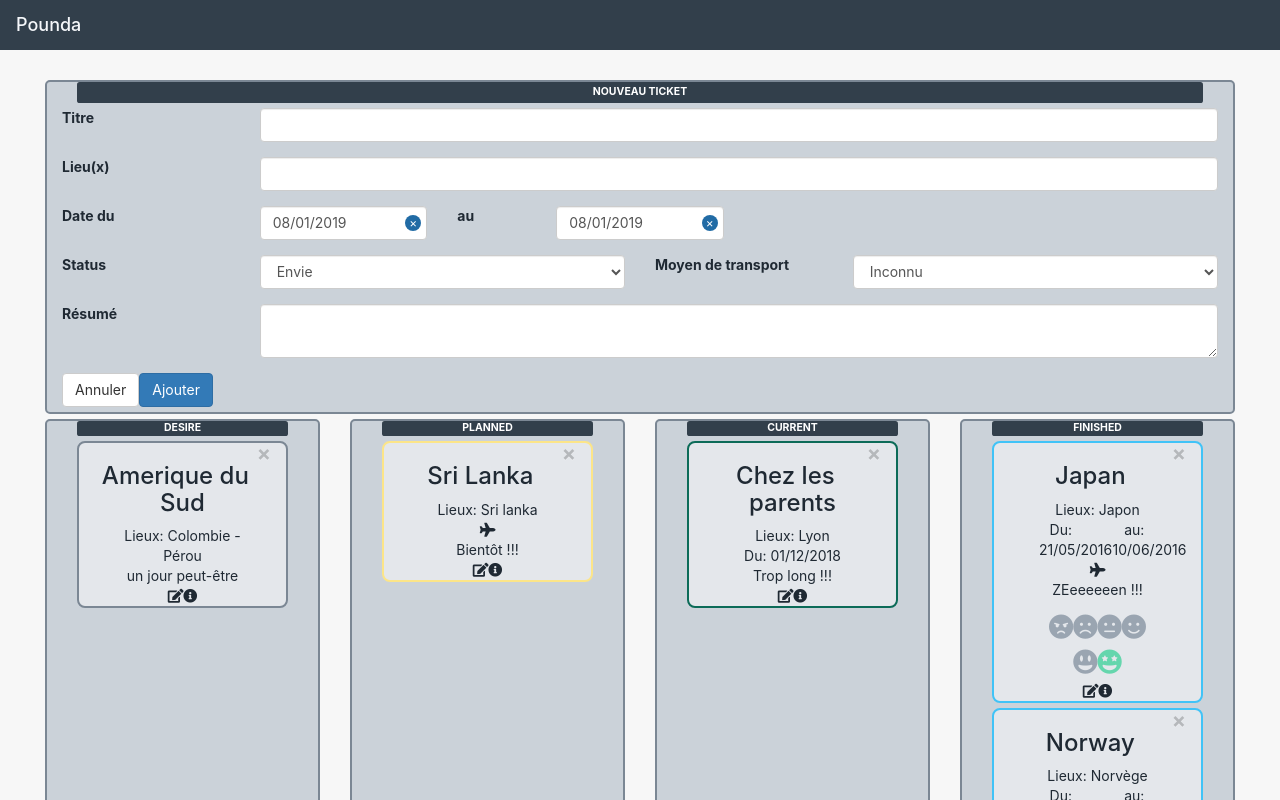
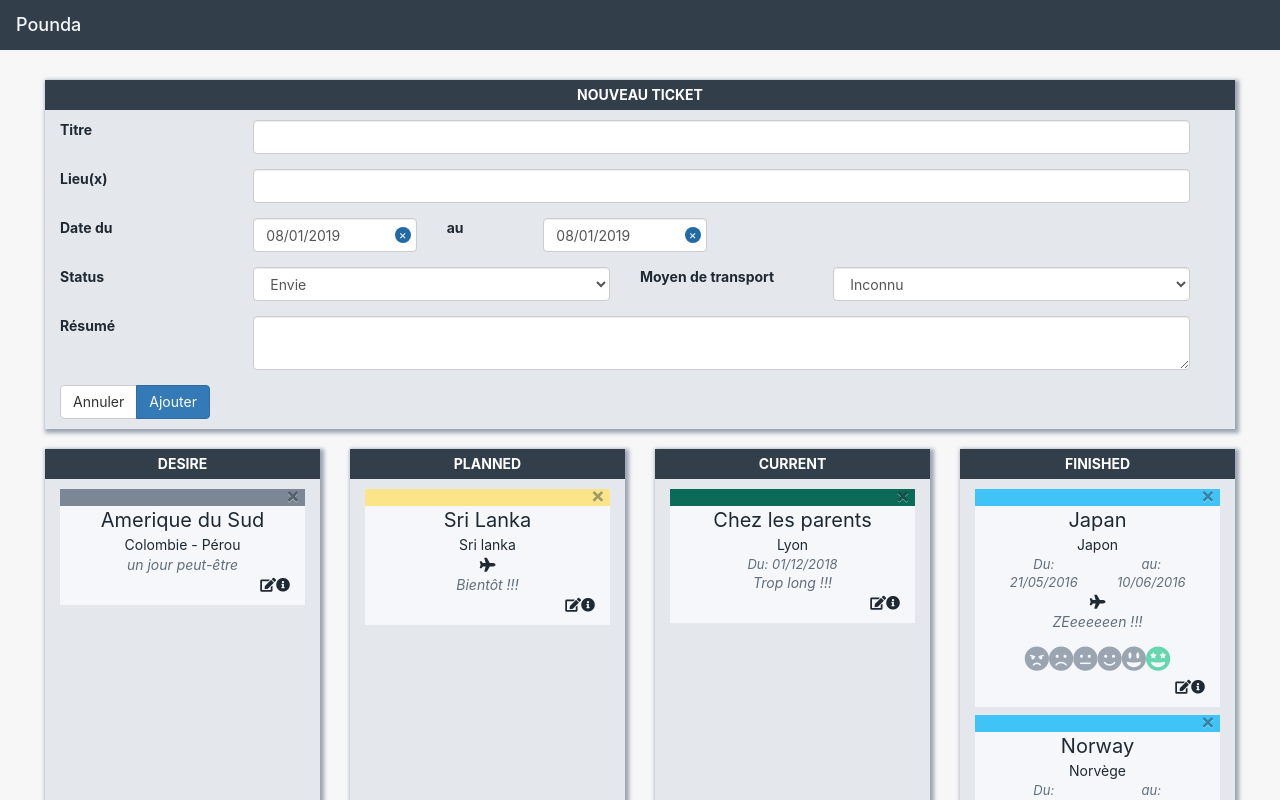
Before and after one commit to poundawan/pounda, a React (Create React App) app: page / in a window 1280 px wide. Both pictures are taken after a click on the button "Nouveau Ticket". Shown: the top 800 px of the page. Built offline with nearby package versions, Linux system fonts and the light colour scheme.

Commit message:
Maj design et priorités

```diff
--- a/src/App.css
+++ b/src/App.css
@@ -94,7 +94,10 @@ button.bg-dark:focus {
 }
 
 .margin-bottom {
-  margin-bottom: 5px;
+  margin-bottom: 10px;
+}
+.margin-left {
+  margin-left: 15px;
 }
 
 .tables-container {
@@ -135,23 +138,39 @@ button.bg-dark:focus {
   background-color: #9aa5b1;
 }
 .theme-trash:hover {
+  color: #52606d;
+  cursor: pointer;
 }
 
 .theme-fail.active,
 .theme-fail:hover {
   color: #8d2b0b;
+  cursor: pointer;
 }
 
 .theme-done.active,
 .theme-done:hover {
   color: #147d64;
+  cursor: pointer;
 }
 
 .priority {
   float: left;
   margin-right: 5px;
+  cursor: pointer;
 }
 
 .priority i {
   color: #f0b429;
 }
+
+.light {
+  color: #616e7c;
+}
+
+.small {
+  font-size: 13px;
+}
+.italic {
+  font-style: italic;
+}
--- /dev/null
+++ b/src/Priority.js
@@ -0,0 +1,92 @@
+import React, { Component } from "react";
+import "./ticket.css";
+import Icon from "./Icon";
+
+class Priority extends Component {
+  state = {
+    currentPriority: this.props.priority,
+    hoverPriority: 0
+  };
+
+  handleMouseHover = this.handleMouseHover.bind(this);
+  handleMouseHover(e, hoverPriority) {
+    e.preventDefault();
+    this.setState({ hoverPriority });
+  }
+
+  render() {
+    const { ticket, id, priority, onUpdate } = this.props;
+    const { hoverPriority } = this.state;
+    return (
+      <div className="priority" title="Priorité">
+        {ticket.status === "finished" ? (
+          <div>
+            <Icon
+              name="star"
+              fa={priority === 0 ? "far" : "fas"}
+              className="prio"
+            />
+            <Icon
+              name="star"
+              fa={priority < 2 ? "far" : "fas"}
+              className="prio"
+            />
+            <Icon
+              name="star"
+              fa={priority < 3 ? "far" : "fas"}
+              className="prio"
+            />
+          </div>
+        ) : (
+          <div>
+            <Icon
+              name="star"
+              fa={
+                (priority === 0 && hoverPriority < 1) ||
+                (priority >= hoverPriority && hoverPriority === 1)
+                  ? "far"
+                  : "fas"
+              }
+              className="prio"
+              onClick={e => onUpdate(e, ticket, id, 1)}
+              onMouseEnter={e => this.handleMouseHover(e, 1)}
+              onMouseLeave={e => this.handleMouseHover(e, 0)}
+            />
+            <Icon
+              name="star"
+              fa={
+                (priority < 2 && hoverPriority < 2) ||
+                (priority >= hoverPriority &&
+                  hoverPriority <= 2 &&
+                  hoverPriority > 0)
+                  ? "far"
+                  : "fas"
+              }
+              className="prio"
+              onClick={e => onUpdate(e, ticket, id, 2)}
+              onMouseEnter={e => this.handleMouseHover(e, 2)}
+              onMouseLeave={e => this.handleMouseHover(e, 0)}
+            />
+            <Icon
+              name="star"
+              fa={
+                (priority < 3 && hoverPriority < 3) ||
+                (priority >= hoverPriority &&
+                  hoverPriority <= 3 &&
+                  hoverPriority > 0)
+                  ? "far"
+                  : "fas"
+              }
+              className="prio"
+              onClick={e => onUpdate(e, ticket, id, 3)}
+              onMouseEnter={e => this.handleMouseHover(e, 3)}
+              onMouseLeave={e => this.handleMouseHover(e, 0)}
+            />
+          </div>
+        )}
+      </div>
+    );
+  }
+}
+
+export default Priority;
--- a/src/forecasts.js
+++ b/src/forecasts.js
@@ -1,14 +1,7 @@
 import React, { Component } from "react";
 import "./ticket.css";
-
-import {
-  FormGroup,
-  FormControl,
-  ControlLabel,
-  ButtonGroup,
-  Button
-} from "react-bootstrap";
 import Icon from "./Icon";
+import Priority from "./Priority";
 
 function DidOrNot({ status, ticket, id, onUpdate, onDelete }) {
   return (
@@ -34,31 +27,6 @@ function DidOrNot({ status, ticket, id, onUpdate, onDelete }) {
           />
         </div>
       )}
-    </div>
-  );
-}
-
-function Priority({ ticket, priority, id, onUpdate }) {
-  return (
-    <div className="priority" title="Priorité">
-      <Icon
-        name="star"
-        fa={priority > 0 ? "fas" : "far"}
-        className="prio"
-        onClick={e => onUpdate(e, ticket, id, 1)}
-      />
-      <Icon
-        name="star"
-        fa={priority > 1 ? "fas" : "far"}
-        className="prio"
-        onClick={e => onUpdate(e, ticket, id, 2)}
-      />
-      <Icon
-        name="star"
-        fa={priority > 2 ? "fas" : "far"}
-        className="prio"
-        onClick={e => onUpdate(e, ticket, id, 3)}
-      />
     </div>
   );
 }
@@ -108,7 +76,6 @@ class Forecasts extends Component {
 
   onUpdatePriority = (e, ticket, id, priority) => {
     e.preventDefault();
-    if (ticket.status === "finished") return;
     let forecasts = ticket.forecasts.filter(forecast => {
       if (forecast.id === id) {
         forecast.priority === priority
@@ -130,7 +97,6 @@ class Forecasts extends Component {
 
   onSubmit(e, ticket) {
     e.preventDefault();
-    console.log(this.state.title.length);
     if (this.state.title.length === 0) return alert("Titre vide");
     let id = 1;
     !ticket.forecasts
--- a/src/newTicket.css
+++ b/src/newTicket.css
@@ -3,12 +3,19 @@
 }
 
 .form-newticket {
-  border: 2px #7b8794 solid;
-  border-radius: 5px;
-  background-color: #cbd2d9;
-  padding-bottom: 5px;
+  box-shadow: 2px 2px 4px 2px #9aa5b1;
+  background-color: #e4e7eb;
+  padding-bottom: 10px;
+  margin-bottom: 10px;
 }
 
 .label-form {
-  padding: 5px;
+  background-color: #323f4b;
+  text-transform: uppercase;
+  text-align: center;
+  color: #fff;
+  margin-bottom: 10px;
+  height: 30px;
+  line-height: 30px;
+  font-weight: bold;
 }
--- a/src/newTicket.js
+++ b/src/newTicket.js
@@ -80,15 +80,13 @@ class NewTicket extends Component {
       <div className="container-fluid">
         {showForm === "show" ? (
           <form
-            className="form-newticket form-horizontal col-md-12"
+            className="form-newticket form-horizontal"
             onSubmit={e => this.onSubmit(e)}
           >
-            <div className="container-fluid">
-              <span className="col-md-12 label label-ticket label-form margin-bottom">
-                Nouveau ticket
-              </span>
+            <div>
+              <span className="col-md-12 label-form">Nouveau ticket</span>
             </div>
-            <div className="form-group">
+            <div className="form-group col-md-12">
               <label className="col-sm-2 col-form-label">Titre</label>
               <div className="col-sm-10">
                 <input
@@ -101,7 +99,7 @@ class NewTicket extends Component {
                 />
               </div>
             </div>
-            <div className="form-group">
+            <div className="form-group col-md-12">
               <label className="col-sm-2 col-form-label">Lieu(x)</label>
               <div className="col-sm-10">
                 <input
@@ -114,7 +112,7 @@ class NewTicket extends Component {
                 />
               </div>
             </div>
-            <div className="form-group">
+            <div className="form-group col-md-12">
               <label className="col-sm-2 col-form-label">Date du</label>
               <div className="col-sm-4 col-md-2">
                 <DatePicker
@@ -160,7 +158,7 @@ class NewTicket extends Component {
                 />
               </div>
             </div>
-            <div className="form-group">
+            <div className="form-group col-md-12">
               <label className="col-sm-2 col-form-label">Status</label>
               <div className="col-sm-4">
                 <select
@@ -194,7 +192,7 @@ class NewTicket extends Component {
                 </select>
               </div>
             </div>
-            <div className="form-group ">
+            <div className="form-group col-md-12">
               <label className="col-sm-2 col-form-label">Résumé</label>
               <div className="col-sm-10">
                 <textarea
@@ -204,6 +202,7 @@ class NewTicket extends Component {
                 />
               </div>
             </div>
+            <div className="btn-group margin-left">
               <button
                 type="button"
                 className="btn btn-default"
@@ -214,6 +213,7 @@ class NewTicket extends Component {
               <button type="submit" className="btn btn-primary">
                 Ajouter
               </button>
+            </div>
           </form>
         ) : (
           <button
--- a/src/table.css
+++ b/src/table.css
@@ -1,10 +1,15 @@
-.table-droppable {
-  border: 2px #7b8794 solid;
-  border-radius: 5px;
-  background-color: #cbd2d9;
-}
-
 .label-ticket {
   background-color: #323f4b;
   text-transform: uppercase;
+  text-align: center;
+  color: #fff;
+  margin-bottom: 10px;
+  height: 30px;
+  line-height: 30px;
+  font-weight: bold;
 }
+
+.table {
+  box-shadow: 2px 2px 4px 2px #9aa5b1;
+  background-color: #e4e7eb;
+}
--- a/src/table.js
+++ b/src/table.js
@@ -31,18 +31,14 @@ class Table extends Component {
     const { status, tickets, onDeleteTicket } = this.props;
     return (
       <div
-        className={
-          "table-droppable col-md-12 table-" +
-          status +
-          " droppable container-fluid"
-        }
+        className={"table table-droppable table-" + status + " droppable"}
         onDragOver={e => this.onDragOver(e)}
         onDrop={e => {
           this.onDropTicket(e, status);
         }}
       >
-        <div className={"col-md-12 margin-bottom"}>
-          <span className={"label label-ticket col-md-12"}>{status}</span>
+        <div>
+          <span className={"label-ticket col-md-12"}>{status}</span>
         </div>
         <div className="col-md-12">
           {tickets.map(ticket =>
--- a/src/ticket.css
+++ b/src/ticket.css
@@ -1,8 +1,9 @@
 .ticket {
-  margin-bottom: 5px;
-  background: #e4e7eb;
-  border-radius: 8px;
+  margin-bottom: 8px;
+  background: #f5f7fa;
   text-align: center;
+  border-top: 17px solid;
+  padding-bottom: 10px;
 }
 
 .ticket.forecasts {
@@ -10,19 +11,35 @@
 }
 
 .ticket.desire {
-  border: 2px #7b8794 solid;
+  border-color: #7b8794;
 }
 
 .ticket.planned {
-  border: 2px #fce588 solid;
+  border-color: #fce588;
 }
 
 .ticket.current {
-  border: 2px #0c6b58 solid;
+  border-color: #0c6b58;
 }
 
 .ticket.finished {
-  border: 2px #40c3f7 solid;
+  border-color: #40c3f7;
+}
+
+.ticket button.close {
+  margin-top: -21px;
+  margin-right: 5px;
+  color: #1f2933;
+  opacity: 0.4;
+}
+.ticket button.close:hover {
+  opacity: 0.7;
+}
+
+.title-ticket {
+  font-size: 20px;
+  font-weight: 400;
+  color: #1f2933;
 }
 
 span.action-icon:hover {
@@ -69,3 +86,7 @@ span.action-icon:hover {
 .theme-angry:hover {
   color: #8a041a;
 }
+
+.actionIcon {
+  float: right;
+}
--- a/src/ticket.js
+++ b/src/ticket.js
@@ -53,7 +53,7 @@ class Ticket extends Component {
       <div
         onDragStart={e => this.onDragStart(e, ticket.id)}
         draggable={draggable}
-        className={`ticket ${status} draggable col-md-12`}
+        className={`ticket ${status} draggable `}
       >
         {!this.state.detail ? (
           <button
@@ -68,22 +68,26 @@ class Ticket extends Component {
           ""
         )}
 
-        <h3>{ticket.title}</h3>
+        <span className={`col-md-12 title-ticket ${status}`}>
+          {ticket.title}
+        </span>
         <div className="container-fluid">
           {ticket.places.length > 0 ? (
             <span className="col-md-12" title={ticket.places}>
-              Lieux: {places}
+              {places}
             </span>
           ) : (
             ""
           )}
           {ticket.from.length > 0 ? (
-            <span className={classDate}>Du: {ticket.from}</span>
+            <span className={`${classDate} small italic light`}>
+              Du: {ticket.from}
+            </span>
           ) : (
             ""
           )}
           {ticket.to.length > 0 ? (
-            <span className="col-md-6">au: {ticket.to}</span>
+            <span className="col-md-6 small italic light">au: {ticket.to}</span>
           ) : (
             ""
           )}
@@ -94,7 +98,7 @@ class Ticket extends Component {
           ) : (
             ""
           )}
-          <span className="col-md-12">{ticket.resume}</span>
+          <span className="col-md-12 italic light">{ticket.resume}</span>
           {status === "finished" ? (
             <div className="col-md-12 rating">
               <FaceIcons ticket={ticket} onUpdate={this.updateRating} />
@@ -103,7 +107,7 @@ class Ticket extends Component {
             ""
           )}
           {!this.state.detail ? (
-            <div>
+            <div className="actionIcon">
               <span
                 aria-hidden="true"
                 title="edit"
--- /dev/null
+++ b/src/ticketDetails.css
@@ -0,0 +1,5 @@
+.detail {
+  background-color: #e4e7eb;
+  padding-right: 0px;
+  padding-left: 0px;
+}
--- a/src/ticketDetails.js
+++ b/src/ticketDetails.js
@@ -2,6 +2,7 @@ import React, { Component } from "react";
 import { Navbar, Nav, NavItem } from "react-bootstrap";
 import Ticket from "./ticket.js";
 import Forecasts from "./forecasts.js";
+import "./ticketDetails.css";
 
 class TicketDetails extends Component {
   state = {
@@ -16,7 +17,7 @@ class TicketDetails extends Component {
     const { ticket, onUpdateTicket, onHide } = this.props;
     const active = this.state.active;
     return (
-      <div className="container-fluid row">
+      <div className="container-fluid detail">
         <Navbar className="navbar navbar-dark bg-dark">
           <Nav className="bold">
             <NavItem
@@ -79,7 +80,7 @@ class TicketDetails extends Component {
           </Nav>
         </Navbar>
         <div className="col-md-12 details">
-          <div className={active === "general" ? "table" : "hidden"}>
+          <div className={active === "general" ? "" : "hidden"}>
             <Ticket
               key={ticket.id}
               ticket={ticket}
@@ -90,18 +91,17 @@ class TicketDetails extends Component {
               draggable={false}
             />
           </div>
-          <div className={active === "forecasts" ? "table" : "hidden"}>
-            Ajoutez vos prévisions
+          <div className={active === "forecasts" ? "" : "hidden"}>
             <Forecasts ticket={ticket} onUpdateTicket={onUpdateTicket} />
           </div>
-          <div className={active === "depenses" ? "table" : "hidden"}>
+          <div className={active === "depenses" ? "" : "hidden"}>
             Ajoutez vos dépenses
           </div>
-          <div className={active === "carnet" ? "table" : "hidden"}>
+          <div className={active === "carnet" ? "" : "hidden"}>
             Carnet de bord
           </div>
-          <div className={active === "agenda" ? "table" : "hidden"} />
-          <div className={active === "photos" ? "table" : "hidden"}>
+          <div className={active === "agenda" ? "" : "hidden"} />
+          <div className={active === "photos" ? "" : "hidden"}>
             Ajoutez vos photos et vidéos
           </div>
         </div>
--- a/src/ticketEdit.js
+++ b/src/ticketEdit.js
@@ -204,21 +204,17 @@ class TicketEdit extends Component {
           <div className="col-md-12">
             <button
               type="button"
-              className="btn btn-default col-md-12"
+              className="btn btn-default btn-block "
               onClick={e => this.showForm(e, id)}
             >
               Annuler
             </button>
-          </div>
-          <div className="col-md-12">
-            <button type="submit" className="btn btn-primary col-md-12">
+            <button type="submit" className="btn btn-primary btn-block">
               Modifier
             </button>
-          </div>
-          <div className="col-md-12">
             <button
               type="button"
-              className="btn btn-delete col-md-12"
+              className="btn btn-delete btn-block"
               onClick={e => this.onDeleteTicket(e, id)}
             >
               Supprimer
```
Lines whose indentation alone changed are shown as unchanged.
